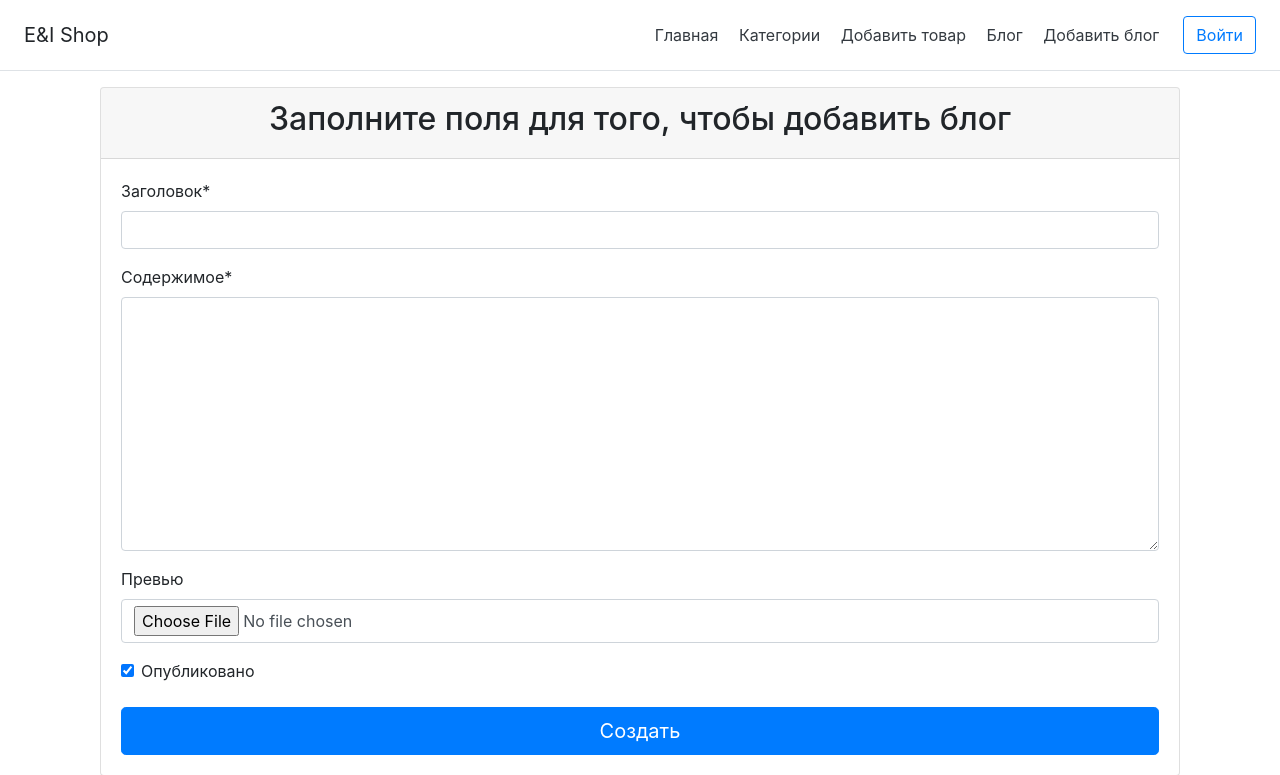
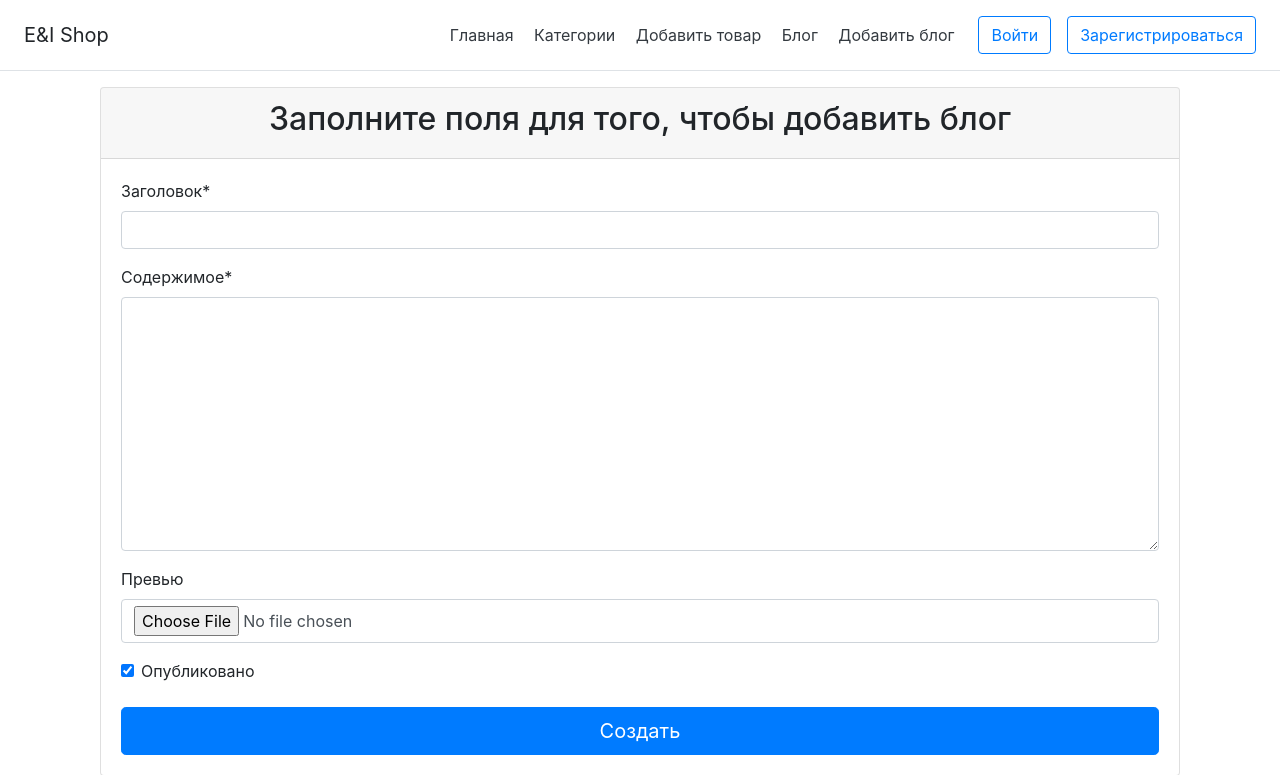
Before and after one commit to Nk3YQQ/django-internet-shop, a Django app: page /materials/add/ in a window 1280 px wide. Shown: the top 775 px of the page. Run offline with Django 5.2, Linux system fonts and the light colour scheme; some libraries are stand-ins or nearby versions.

Commit message:
Update shopapp/inc_shopapp_menu.html

```diff
--- a/shopapp/templates/shopapp/includes/inc_shopapp_menu.html
+++ b/shopapp/templates/shopapp/includes/inc_shopapp_menu.html
@@ -7,5 +7,14 @@
     <a class="p-2 text-dark" href="{% url 'blogapp:main' %}">Блог</a>
     <a class="p-2 text-dark" href="{% url 'blogapp:add_material' %}">Добавить блог</a>
   </nav>
-  <a class="btn btn-outline-primary" href="#">Войти</a>
+  {% if user.is_authenticated %}
+    <a class="btn btn-outline-primary mr-3" href="{% url 'users:profile' %}">Профиль</a>
+    <form action="{% url 'users:logout' %}" method="post">
+        {% csrf_token %}
+        <button type="submit" class="btn btn-danger mr-3">Выйти</button>
+    </form>
+    {% else %}
+    <a class="btn btn-outline-primary mr-3" href="{% url 'users:login' %}">Войти</a>
+    <a class="btn btn-outline-primary" href="{% url 'users:register' %}">Зарегистрироваться</a>
+    {% endif %}
 </div>
```
